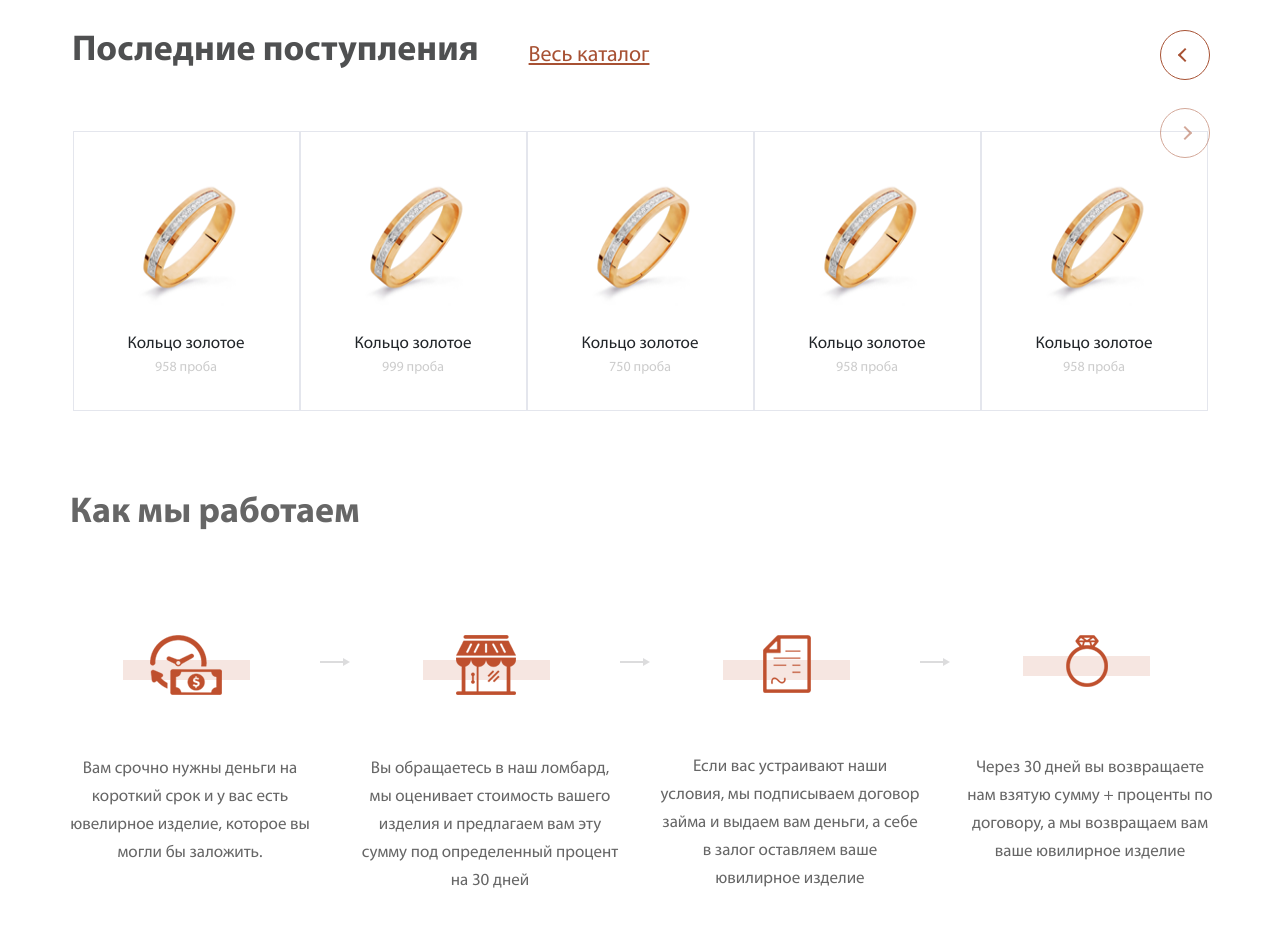
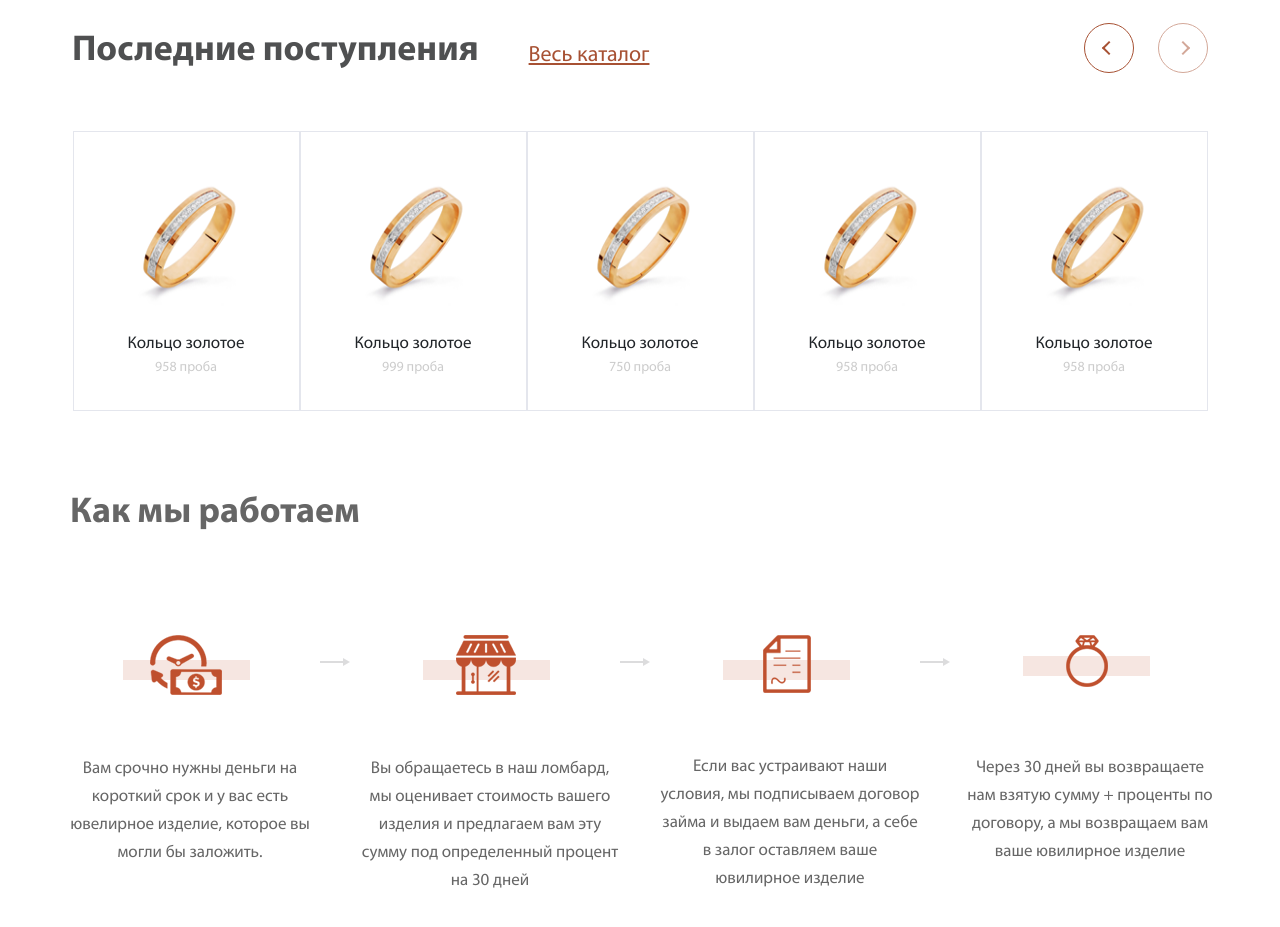
Before and after one commit to Orynik/Capital, a plain HTML site: page index.html in a window 1280 px wide. Shown: the part 780-1707 px from the top of the page. Drawn offline with nearby package versions, Linux system fonts and the light colour scheme.

Commit message:
Fixed slide-button

```diff
--- a/css/style.css
+++ b/css/style.css
@@ -340,10 +340,12 @@ border-radius: 50%;
 
 .slider-panel-latest{
     position: absolute;
-    top: 800px;
-    right: 0;
-    left: 1150px;
-    float: right;
+    right: -25px;
+    top: -118px;
+}
+
+.items{
+    position: relative;
 }
 
 .prew:hover,
```
